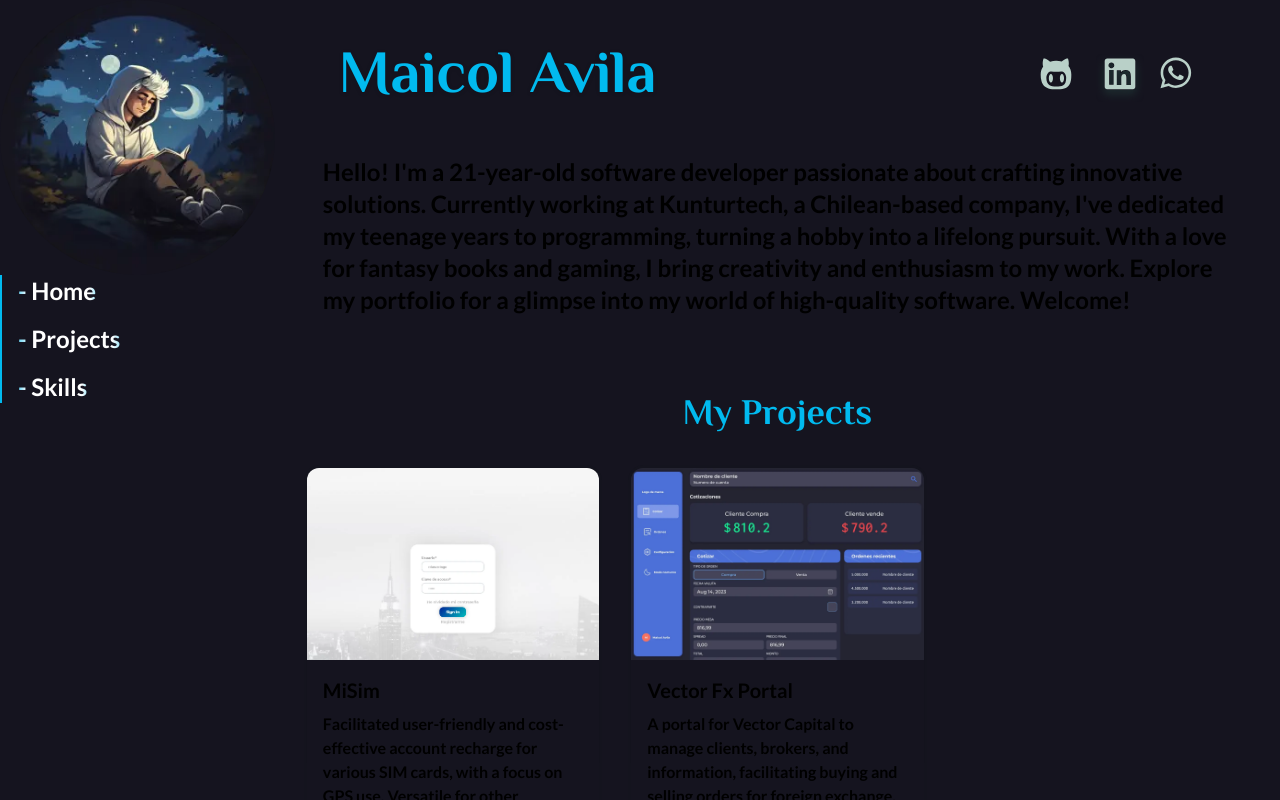
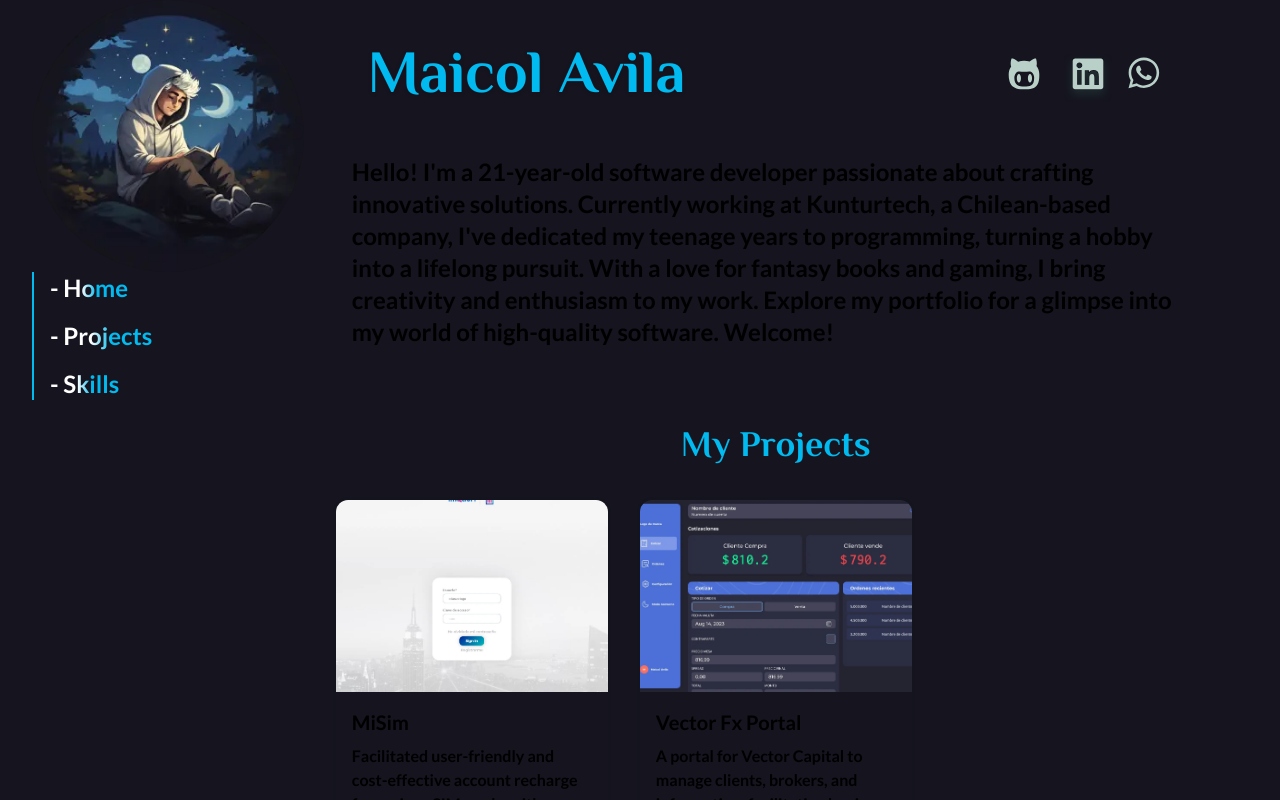
Before and after one commit to MaicolAvila/maicolavila, a Next.js app: page / in a window 1280 px wide. Built offline with nearby package versions, Linux system fonts and the light colour scheme.

Commit message:
Refactor layout and home section

```diff
--- a/src/app/layout.tsx
+++ b/src/app/layout.tsx
@@ -20,8 +20,8 @@ export default function RootLayout({
     <html lang="en">
       <body className={`${lato.className} bg-background-100`}>
         <div className="flex flex-row bg-background-100 px-8 justify-center items-center">
-          <div className="flex flex-row max-w-screen-xl max-h-screen">
-            <div className="flex flex-col">
+          <div className="flex flex-row w-full max-w-screen-xl max-h-screen overflow-x-hidden">
+            <div className="flex-col hidden md:flex">
               <Image
                 className="rounded-full"
                 width={350}
--- a/src/template/Home/Home.tsx
+++ b/src/template/Home/Home.tsx
@@ -37,6 +37,18 @@ const icons = [
 ];
 
 export default function HomeSection() {
+  const displayIcons = icons.map((icon) => {
+    return (
+      <a
+        href={icon.url}
+        key={icon.name}
+        aria-label={icon.name}
+        className="mx-2 hover:scale-150 transition duration-500 ease-out"
+      >
+        {icon.icon}
+      </a>
+    );
+  });
   return (
     <section
       id="home"
@@ -52,24 +64,16 @@ export default function HomeSection() {
           >
             Maicol Avila
           </h1>
-          <div className="flex flex-row justify-center">
-            {icons.map((icon) => {
-              return (
-                <a
-                  href={icon.url}
-                  key={icon.name}
-                  aria-label={icon.name}
-                  className="mx-2 hover:scale-150 transition duration-500 ease-out"
-                >
-                  {icon.icon}
-                </a>
-              );
-            })}
+          <div className="flex-row justify-center hidden md:flex">
+            {displayIcons}
           </div>
         </div>
         <div className="">
           <p className="text-start md:text-xl xl:text-2xl">{description}</p>
         </div>
+        <div className="flex-row justify-center flex md:hidden">
+          {displayIcons}
+        </div>
       </div>
     </section>
   );
```
